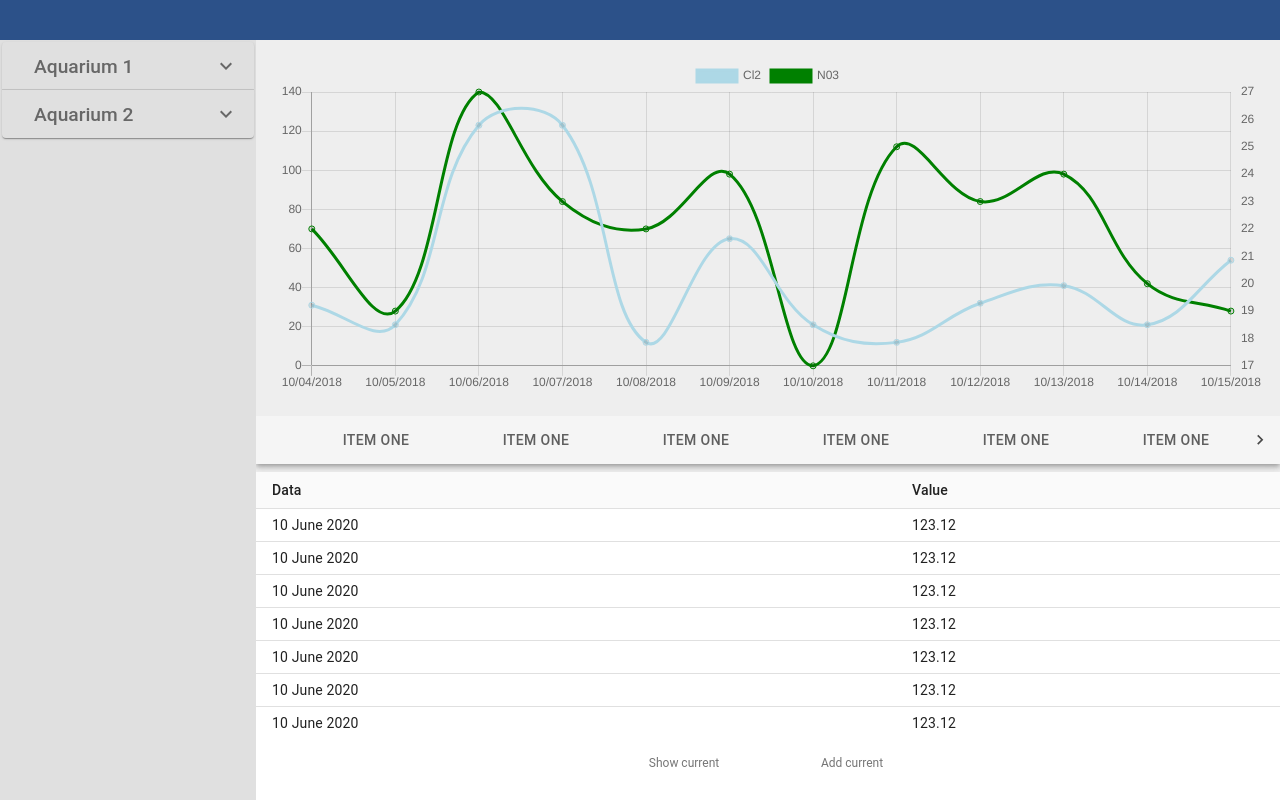
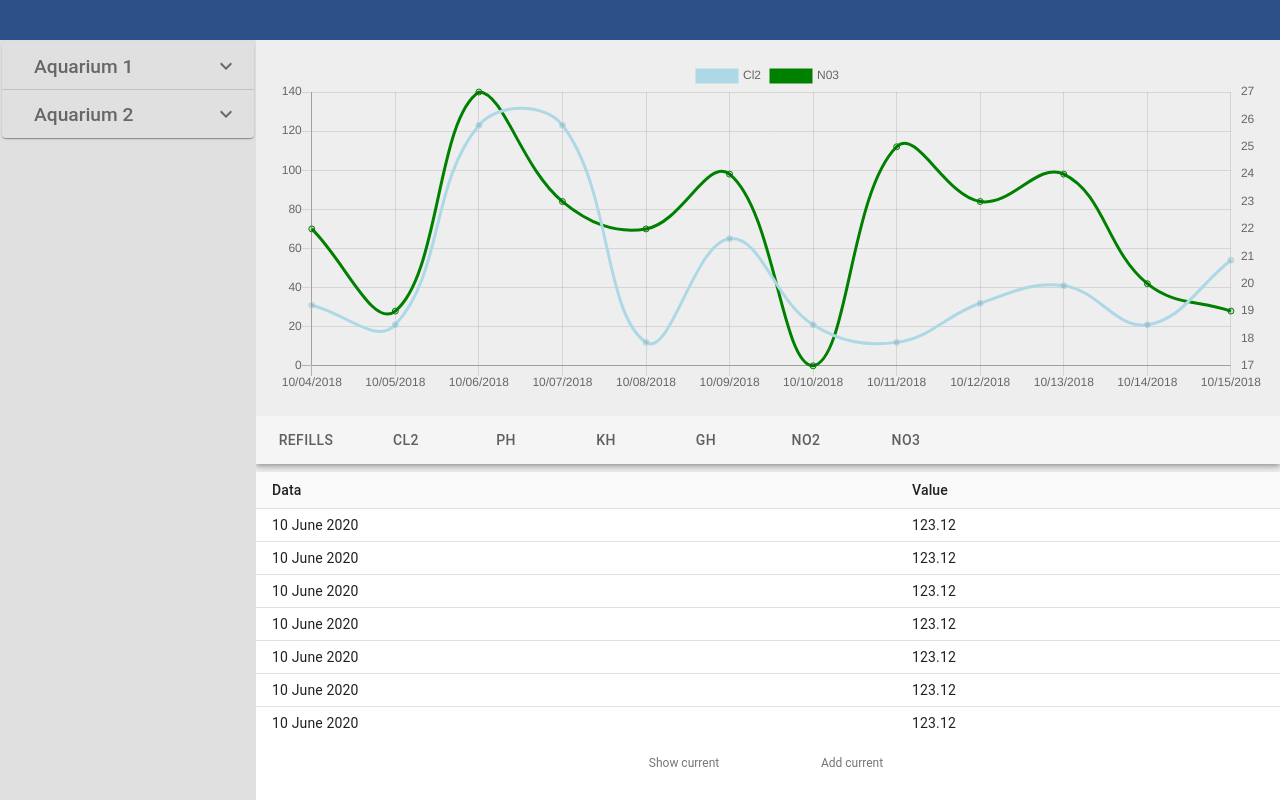
Before and after one commit to jimmeryn/my-aquarium, a React app: page / in a window 1280 px wide. Built offline with nearby package versions, Linux system fonts and the light colour scheme.

Commit message:
Param buttons list created from aquarium params

```diff
--- a/src/components/center/statsTable/ParamButton.tsx
+++ b/src/components/center/statsTable/ParamButton.tsx
@@ -1,9 +1,21 @@
 import * as React from "react";
 import Tab from "@material-ui/core/Tab";
+import { createStyles, makeStyles } from "@material-ui/core/styles";
 
-const ParamButton: React.FunctionComponent = () => (
+const useStyles = makeStyles(() =>
+  createStyles({
+    tab: {
+      minWidth: 100,
+      width: 100
+    }
+  })
+);
+const ParamButton: React.FunctionComponent<{
+  paramName: string;
+  index: number;
+}> = ({ paramName, index }) => (
   <div className="param-button">
-    <Tab label="Item One" />
+    <Tab className={useStyles().tab} label={paramName} key={index} />
   </div>
 );
 
--- /dev/null
+++ b/src/components/center/statsTable/ParamButtonList.tsx
@@ -0,0 +1,24 @@
+import * as React from "react";
+import { useSelector } from "react-redux";
+import { State } from "../../../store";
+import RenderParamButtons from "./RenderParamButtons";
+import AppBar from "@material-ui/core/AppBar";
+
+const ParamButtonList: React.FunctionComponent = () => {
+  const { aquariumsById } = useSelector((state: State) => state.aquariums);
+  return (
+    <div className="param-button-list">
+      <AppBar position="static" color="default">
+        <RenderParamButtons
+          // TODO: check whith aquarium to check from redux state (filter)
+          paramNames={[
+            "refills",
+            ...new Set(aquariumsById[0].params.map(e => e.name))
+          ]}
+        />
+      </AppBar>
+    </div>
+  );
+};
+
+export default ParamButtonList;
--- a/src/components/center/statsTable/ParamButtonsList.tsx
+++ /dev/null
@@ -1,13 +0,0 @@
-import * as React from "react";
-import RenderParamButtons from "./RenderParamButtons";
-import AppBar from "@material-ui/core/AppBar";
-
-const ParamButtonList: React.FunctionComponent = () => (
-  <div className="param-button-list">
-    <AppBar position="static" color="default">
-      <RenderParamButtons />
-    </AppBar>
-  </div>
-);
-
-export default ParamButtonList;
--- a/src/components/center/statsTable/RenderParamButtons.tsx
+++ b/src/components/center/statsTable/RenderParamButtons.tsx
@@ -2,7 +2,9 @@ import * as React from "react";
 import ParamButton from "./ParamButton";
 import Tabs from "@material-ui/core/Tabs";
 
-const RenderParamButtons = () => (
+const RenderParamButtons: React.FunctionComponent<{
+  paramNames: string[];
+}> = ({ paramNames }) => (
   <div>
     <Tabs
       value={"tabs"}
@@ -12,16 +14,9 @@ const RenderParamButtons = () => (
       scrollButtons="auto"
       aria-label="scrollable auto tabs example"
     >
-      <ParamButton />
-      <ParamButton />
-      <ParamButton />
-      <ParamButton />
-      <ParamButton />
-      <ParamButton />
-      <ParamButton />
-      <ParamButton />
-      <ParamButton />
-      <ParamButton />
+      {paramNames.map((paramName, i) => (
+        <ParamButton paramName={paramName} index={i} />
+      ))}
     </Tabs>
   </div>
 );
--- a/src/components/center/statsTable/StatsTable.tsx
+++ b/src/components/center/statsTable/StatsTable.tsx
@@ -1,5 +1,5 @@
 import * as React from "react";
-import ParamButtonList from "./ParamButtonsList";
+import ParamButtonList from "./ParamButtonList";
 import CurrentParamTable from "./CurrentParamTable";
 import GraphModifyList from "./GraphModifiList";
 
```
